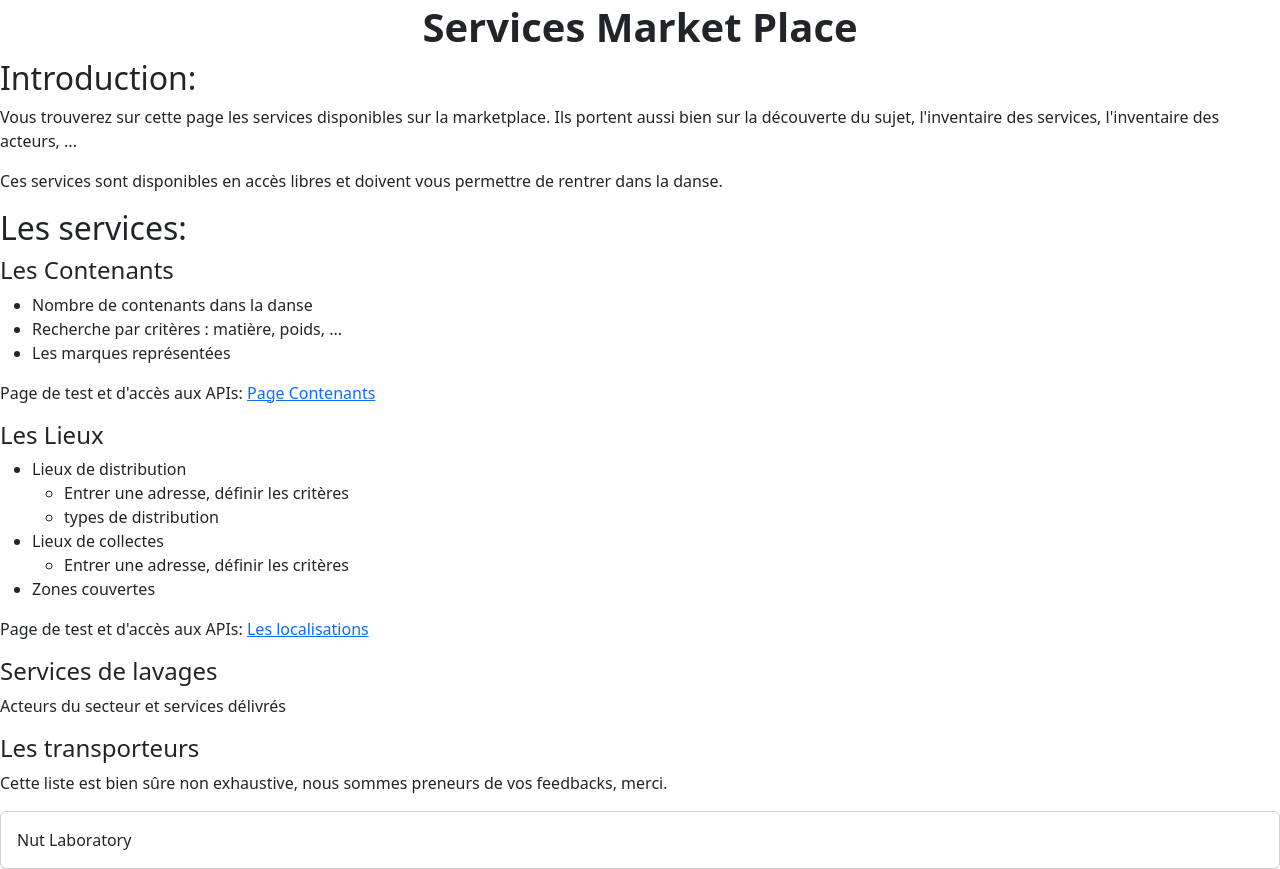
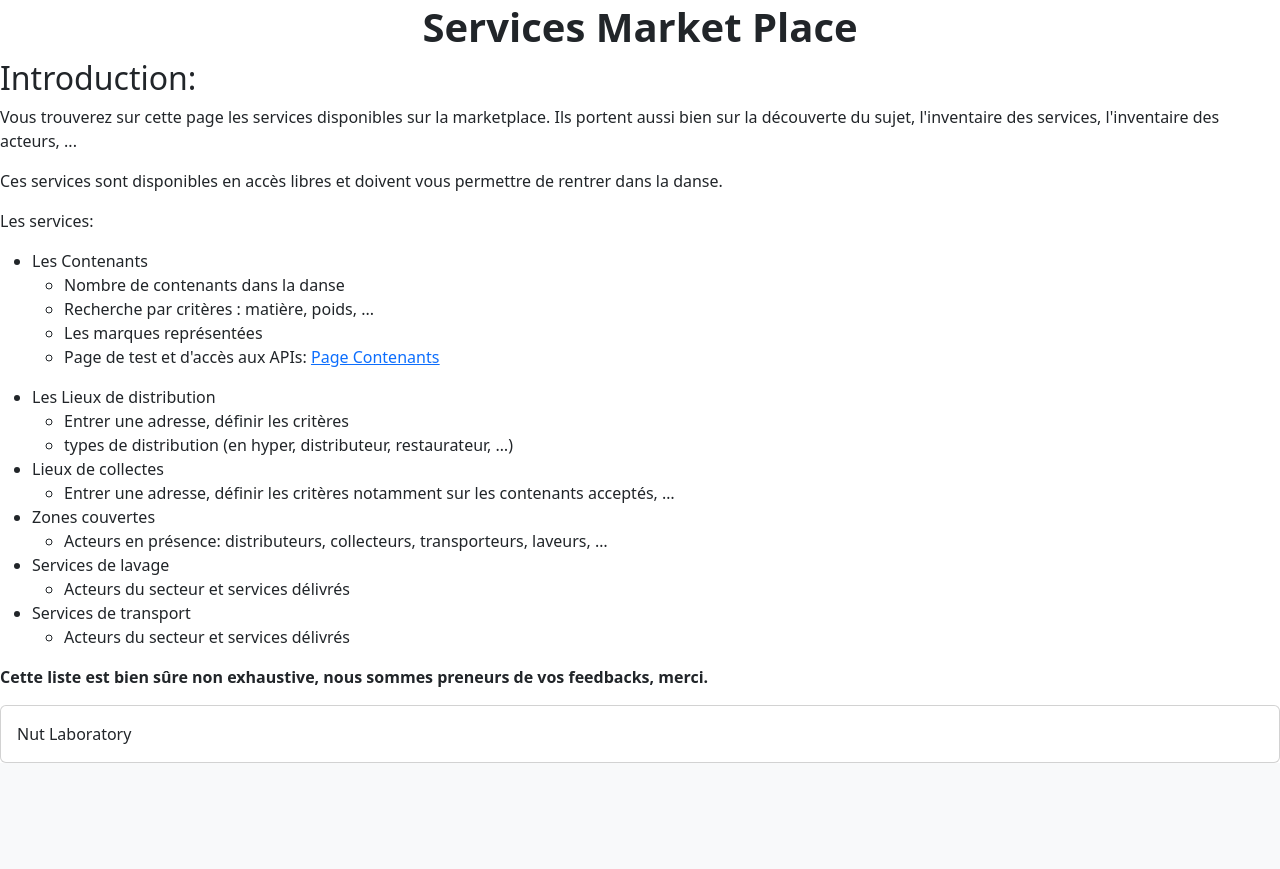
Before and after one commit to jefzem/Nut_MP_proj1, a Flask app: page /marketplace in a window 1280 px wide. Shown: the part 199-1068 px from the top of the page. After the commit the page ends 962 px from the top, so only its background shows below. Run offline with Flask 2, Linux system fonts and the light colour scheme.

Commit message:
mise a jour textes

```diff
--- a/app.py
+++ b/app.py
@@ -16,8 +16,6 @@ def index():
 def favicon():
     return send_from_directory(os.path.join(app.root_path, 'static'),
                                'favicon.ico', mimetype='image/vnd.microsoft.icon')
-
-
 
 
 @app.route('/marketplace')
--- a/templates/MarketPlace.html
+++ b/templates/MarketPlace.html
@@ -5,37 +5,46 @@
 <h2>Introduction:</h2>
 <p>Vous trouverez sur cette page les services disponibles sur la marketplace. Ils portent aussi bien sur la d&eacute;couverte du sujet, l'inventaire des services, l'inventaire des acteurs, ...</p>
 <p>Ces services sont disponibles en acc&egrave;s libres et doivent vous permettre de rentrer dans la danse.&nbsp;</p>
-<h2>Les services:</h2>
-<h4>Les Contenants</h4>
+<p>Les services:</p>
+<ul>
+<li>Les Contenants
 <ul>
 <li>Nombre de contenants dans la danse</li>
 <li>Recherche par crit&egrave;res : mati&egrave;re, poids, ...</li>
 <li>Les marques repr&eacute;sent&eacute;es</li>
+<li>Page de test et d'acc&egrave;s aux APIs:&nbsp;<u><a href="https://nutmarketplace.azurewebsites.net/info_contenants_V1">Page Contenants</a></u></li>
 </ul>
-<p>Page de test et d'acc&egrave;s aux APIs:&nbsp;<a href="info_contenants_V1" title="test API Contenants Info">Page Contenants</a></p>
-<p></p>
-<h4>Les Lieux</h4>
+</li>
+</ul>
 <ul>
-<li>Lieux de distribution
+<li>Les Lieux de distribution
 <ul>
 <li>Entrer une adresse, d&eacute;finir les crit&egrave;res</li>
-<li>types de distribution</li>
+<li>types de distribution (en hyper, distributeur, restaurateur, &hellip;)</li>
 </ul>
 </li>
 <li>Lieux de collectes
 <ul>
-<li>Entrer une adresse, d&eacute;finir les crit&egrave;res</li>
+<li>Entrer une adresse, d&eacute;finir les crit&egrave;res notamment sur les contenants accept&eacute;s, &hellip;</li>
 </ul>
 </li>
-<li>Zones couvertes</li>
+<li>Zones couvertes
+<ul>
+<li>Acteurs en pr&eacute;sence: distributeurs, collecteurs, transporteurs, laveurs, &hellip;</li>
 </ul>
-<p>Page de test et d'acc&egrave;s aux APIs:&nbsp;<a href="Localisations" title="localisations">Les localisations</a>&nbsp;</p>
-<p></p>
-<h4>Services de lavages</h4>
-<p>Acteurs du secteur et services d&eacute;livr&eacute;s</p>
-<p></p>
-<h4>Les transporteurs</h4>
-<p>Cette liste est bien s&ucirc;re non exhaustive, nous sommes preneurs de vos feedbacks, merci.</p>
+</li>
+<li>Services de lavage
+<ul>
+<li>Acteurs du secteur et services d&eacute;livr&eacute;s</li>
+</ul>
+</li>
+<li>Services de transport
+<ul>
+<li>Acteurs du secteur et services d&eacute;livr&eacute;s</li>
+</ul>
+</li>
+</ul>
+<p><strong>Cette liste est bien s&ucirc;re non exhaustive, nous sommes preneurs de vos feedbacks, merci.</strong></p>
 <p></p>
 <p></p>
 <p></p>
--- a/templates/hello.html
+++ b/templates/hello.html
@@ -12,7 +12,9 @@
             <!-- <img  src="/docs/5.1/assets/brand/bootstrap-logo.svg" alt="" width="72" height="57"> -->
             <h1 class="display-6 fw-bold">Bonjour {{name}}</h1>
             <p class="fs-5">
+                mail envoyé
                 Nous vous tiendrons au courant des évolutions du projet
+
             </p>
             <a href="{{ url_for('index') }}" class="btn btn-primary btn-lg px-4 gap-3">Back home</a>
           </div>
```
Also changed, not shown: templates/Api_Entreprises.html (+13 -2 lines), templates/Api_Usagers.html (+6 -5 lines), templates/index.html (+6 -1 lines), templates/simulations.html (+5 -5 lines), static/images/azure-icon.svg (deleted).
